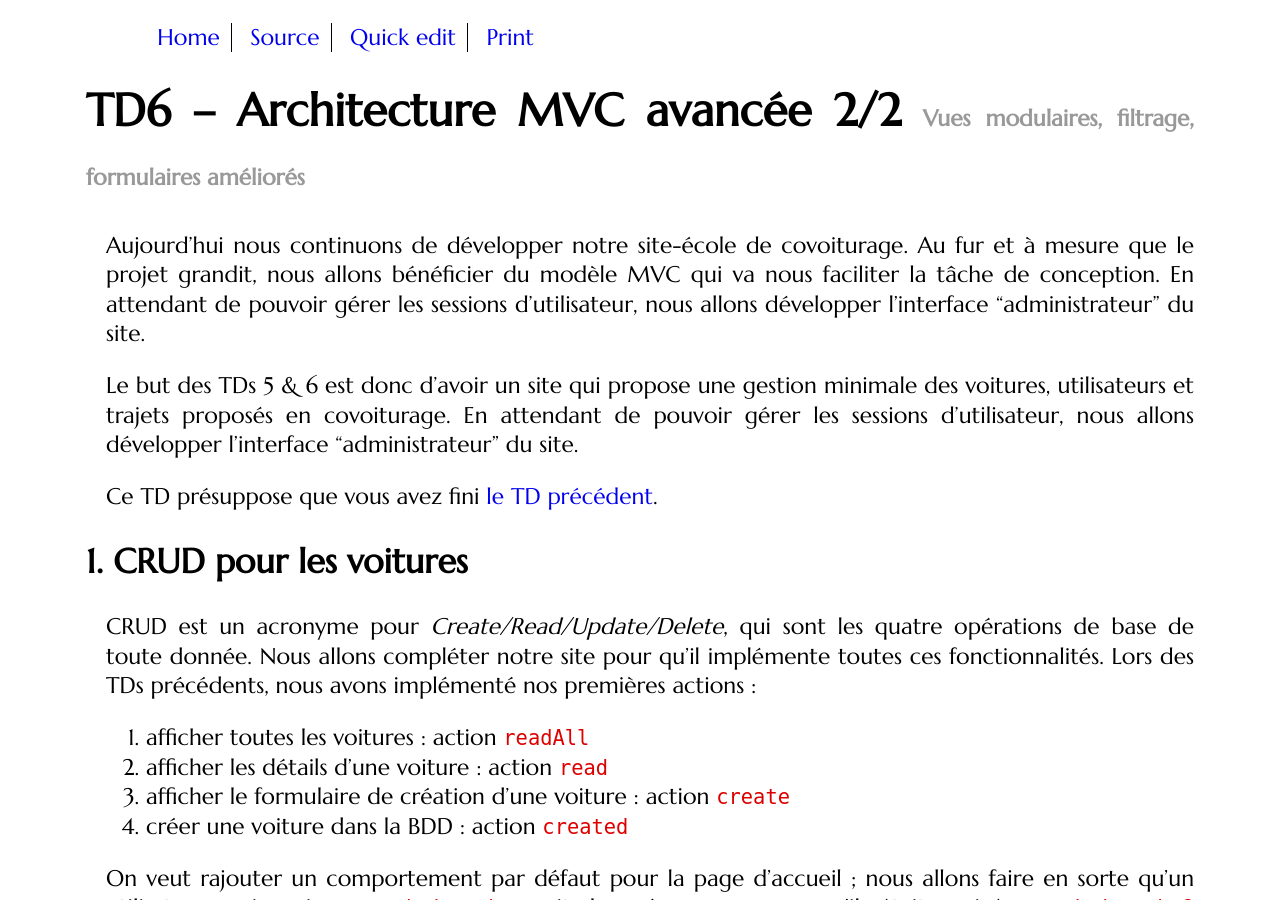
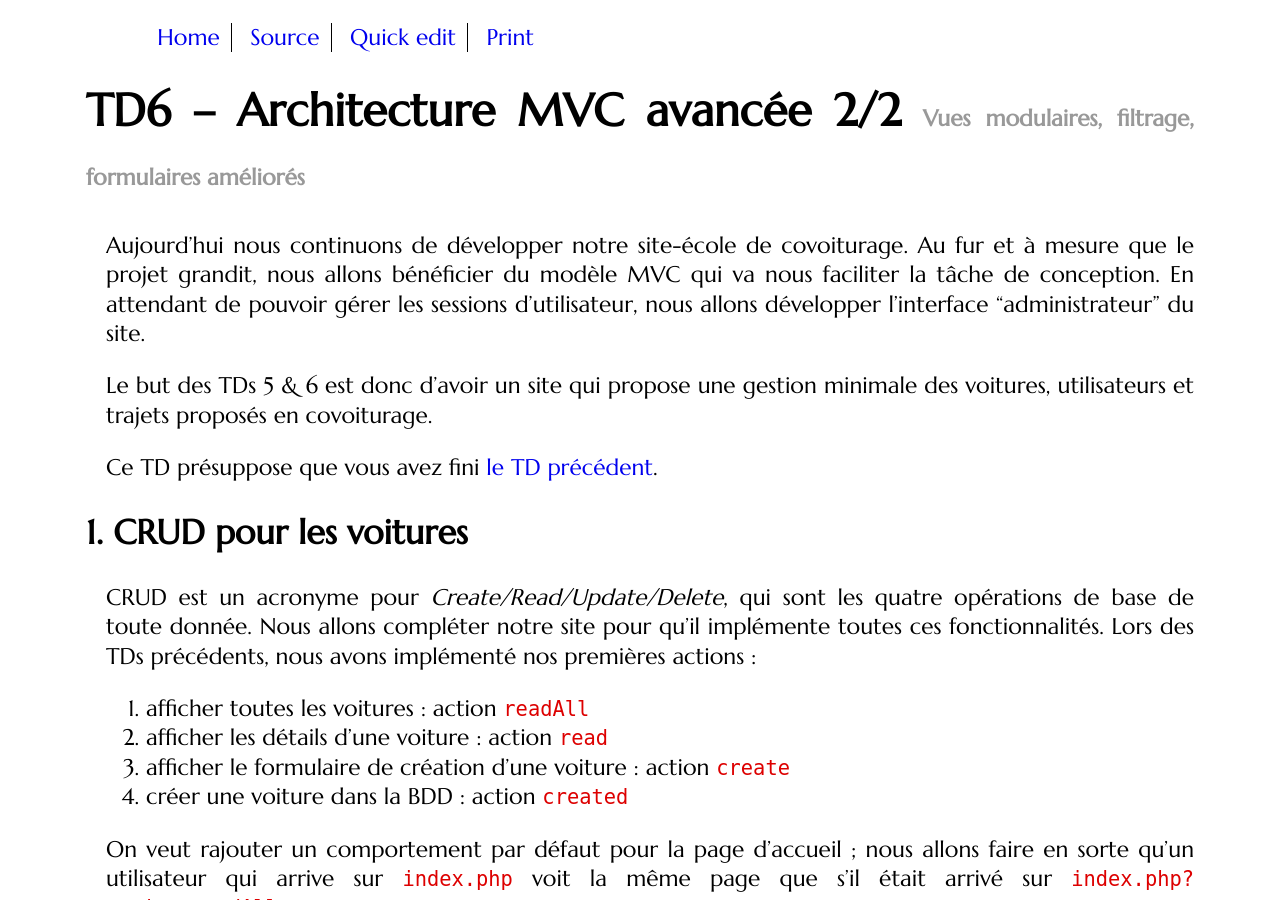
Before and after one commit to romainlebreton/R3.01-DeveloppementWeb, a Jekyll site: the page built from tutorials/tutorial6.md, in a window 1280 px wide and 900 px high. Built offline with Jekyll 4.4.1, drawn with Linux system fonts in a browser that asks for light colours; some web fonts are replaced.

Commit message:
redondance

```diff
--- a/tutorials/tutorial6.md
+++ b/tutorials/tutorial6.md
@@ -32,9 +32,7 @@ sessions d'utilisateur, nous allons développer l'interface "administrateur" du
 site.
 
 Le but des TDs 5 & 6 est donc d'avoir un site qui propose une gestion minimale
-des voitures, utilisateurs et trajets proposés en covoiturage. En attendant de
-pouvoir gérer les sessions d'utilisateur, nous allons développer l'interface
-"administrateur" du site.
+des voitures, utilisateurs et trajets proposés en covoiturage.
 
 Ce TD présuppose que vous avez fini [le TD précédent](tutorial5.html).
 
```
